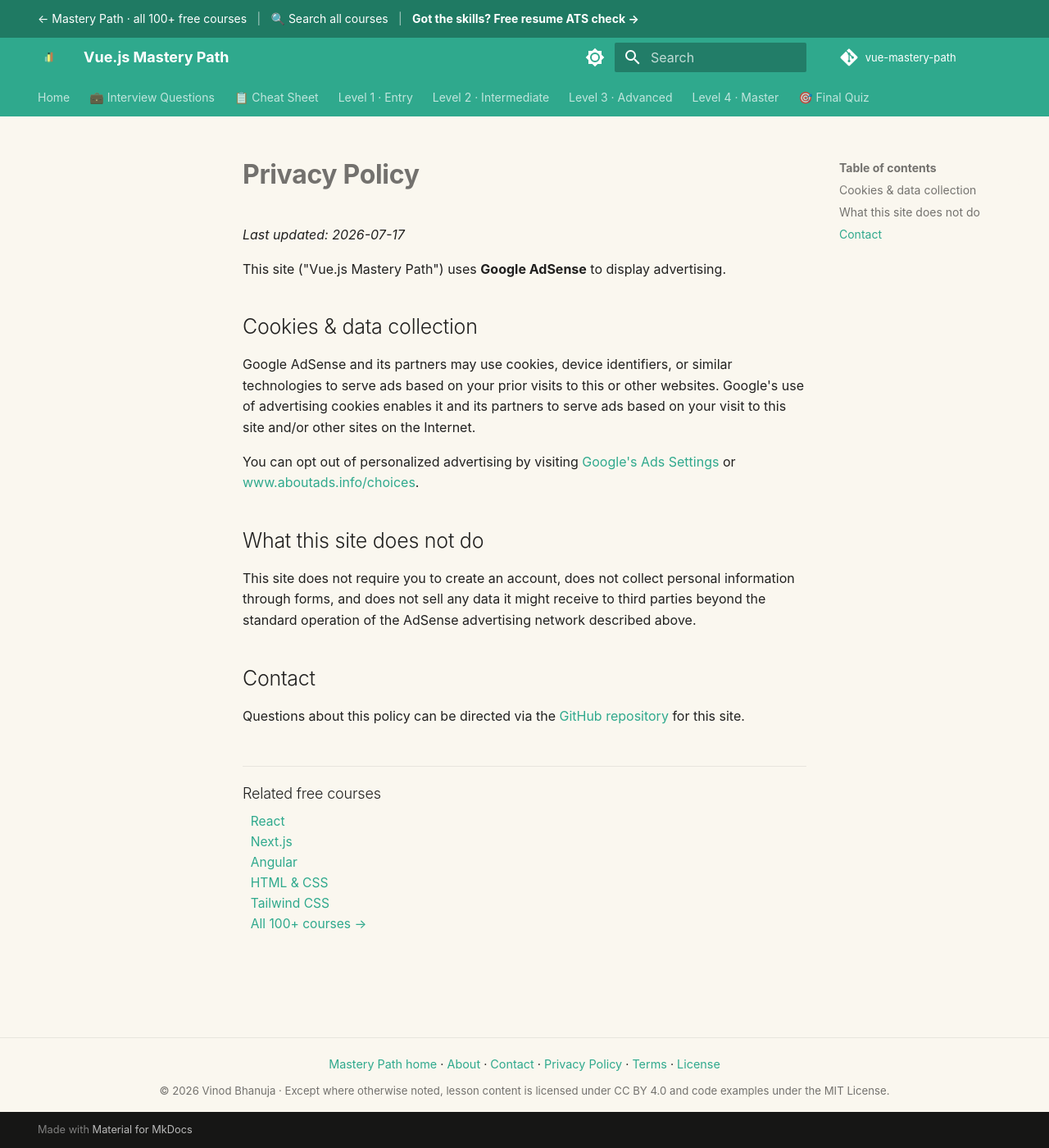
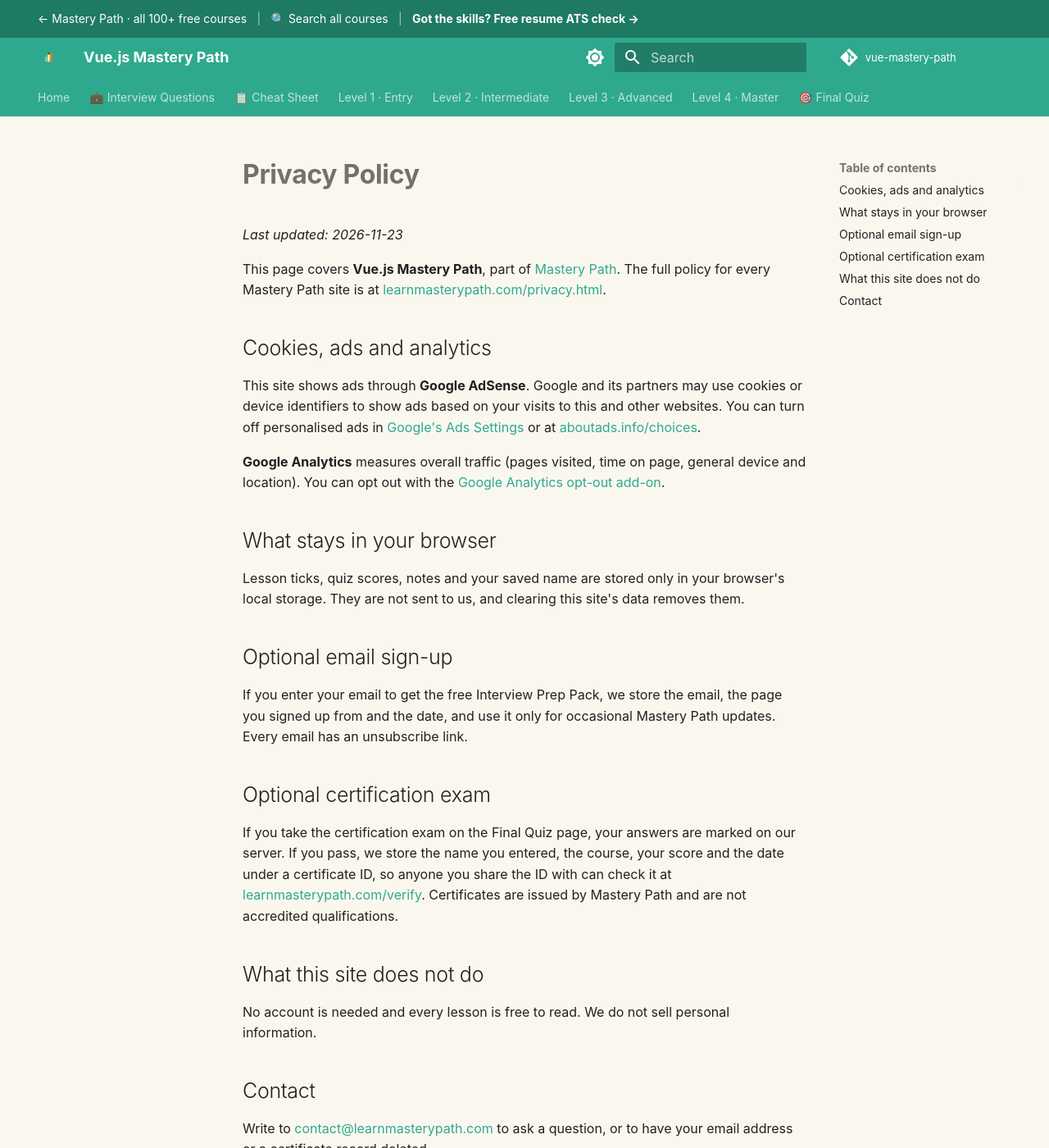
Before and after one commit to SIGILIPELLI/vue-mastery-path, an MkDocs documentation site: the page built from docs/privacy.md, in a window 1280 px wide and 1400 px high. Shown: the whole window at 82% size. Built offline with MkDocs 1.6.1 and Material for MkDocs 9.7.7, drawn with Linux system fonts in a browser that asks for light colours; comment, search, counter and statistics services are not loaded.

Commit message:
Update privacy page: progress stays in the browser, optional email sign-up and certification exam, link to the full policy
Co-Authored-By: Claude Opus 5.5 <noreply@anthropic.com>

```diff
--- a/docs/privacy.md
+++ b/docs/privacy.md
@@ -1,33 +1,35 @@
 ---
-description: "Privacy policy for Vue.js Mastery Path: how Google AdSense and Analytics cookies are used on this free course site and how to opt out."
+description: "Privacy policy for the free Vue.js Mastery Path: cookies for ads and analytics, what stays in your browser, and the optional email sign-up and certification exam."
 ---
 
 # Privacy Policy
 
-_Last updated: 2026-07-17_
+_Last updated: 2026-11-23_
 
-This site ("Vue.js Mastery Path") uses **Google AdSense** to display advertising.
+This page covers **Vue.js Mastery Path**, part of [Mastery Path](https://learnmasterypath.com/). The full policy for every Mastery Path site is at [learnmasterypath.com/privacy.html](https://learnmasterypath.com/privacy.html).
 
-## Cookies & data collection
+## Cookies, ads and analytics
 
-Google AdSense and its partners may use cookies, device identifiers, or similar
-technologies to serve ads based on your prior visits to this or other websites.
-Google's use of advertising cookies enables it and its partners to serve ads
-based on your visit to this site and/or other sites on the Internet.
+This site shows ads through **Google AdSense**. Google and its partners may use cookies or device identifiers to show ads based on your visits to this and other websites. You can turn off personalised ads in [Google's Ads Settings](https://adssettings.google.com/) or at [aboutads.info/choices](https://www.aboutads.info/choices/).
 
-You can opt out of personalized advertising by visiting
-[Google's Ads Settings](https://adssettings.google.com/) or
-[www.aboutads.info/choices](https://www.aboutads.info/choices/).
+**Google Analytics** measures overall traffic (pages visited, time on page, general device and location). You can opt out with the [Google Analytics opt-out add-on](https://tools.google.com/dlpage/gaoptout).
+
+## What stays in your browser
+
+Lesson ticks, quiz scores, notes and your saved name are stored only in your browser's local storage. They are not sent to us, and clearing this site's data removes them.
+
+## Optional email sign-up
+
+If you enter your email to get the free Interview Prep Pack, we store the email, the page you signed up from and the date, and use it only for occasional Mastery Path updates. Every email has an unsubscribe link.
+
+## Optional certification exam
+
+If you take the certification exam on the Final Quiz page, your answers are marked on our server. If you pass, we store the name you entered, the course, your score and the date under a certificate ID, so anyone you share the ID with can check it at [learnmasterypath.com/verify](https://learnmasterypath.com/verify/). Certificates are issued by Mastery Path and are not accredited qualifications.
 
 ## What this site does not do
 
-This site does not require you to create an account, does not collect personal
-information through forms, and does not sell any data it might receive to third
-parties beyond the standard operation of the AdSense advertising network
-described above.
+No account is needed and every lesson is free to read. We do not sell personal information.
 
 ## Contact
 
-Questions about this policy can be directed via the
-[GitHub repository](https://github.com/SIGILIPELLI/vue-mastery-path) for this
-site.
+Write to [contact@learnmasterypath.com](mailto:contact@learnmasterypath.com) to ask a question, or to have your email address or a certificate record deleted.
```
